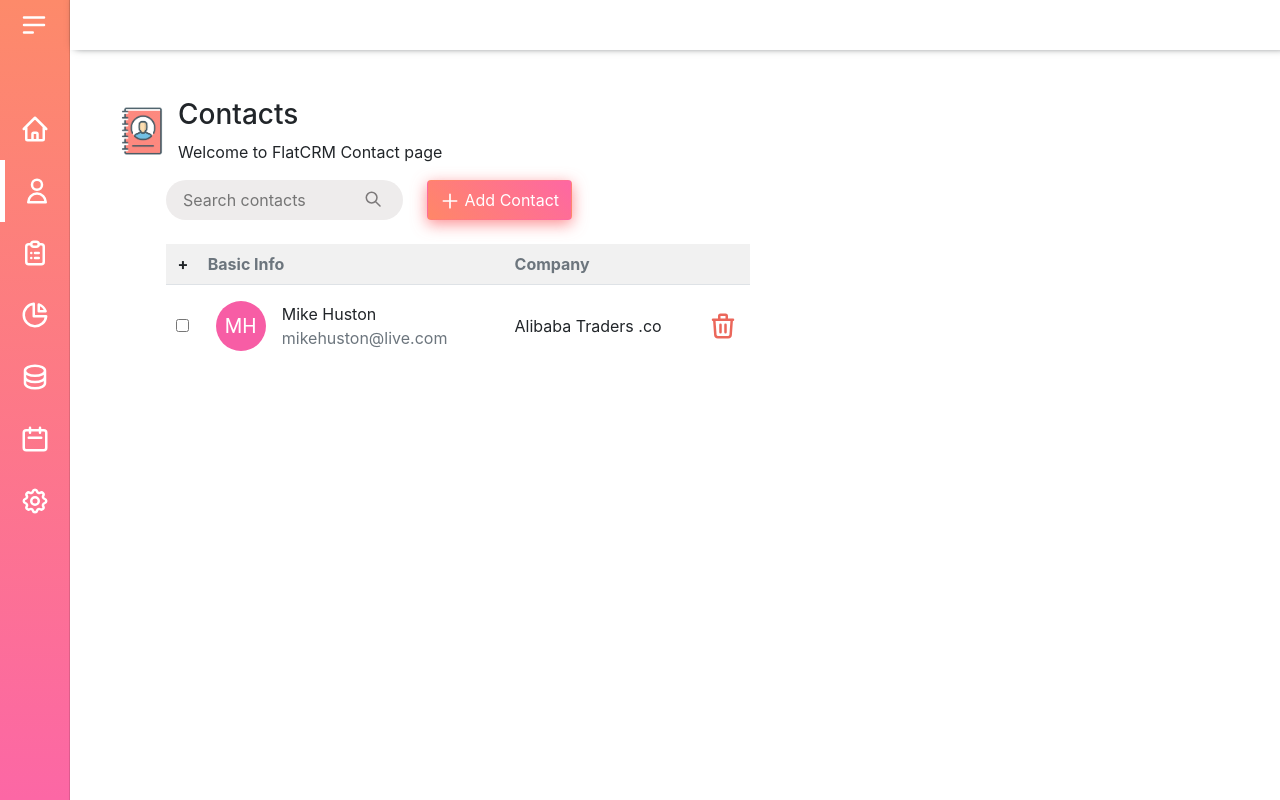
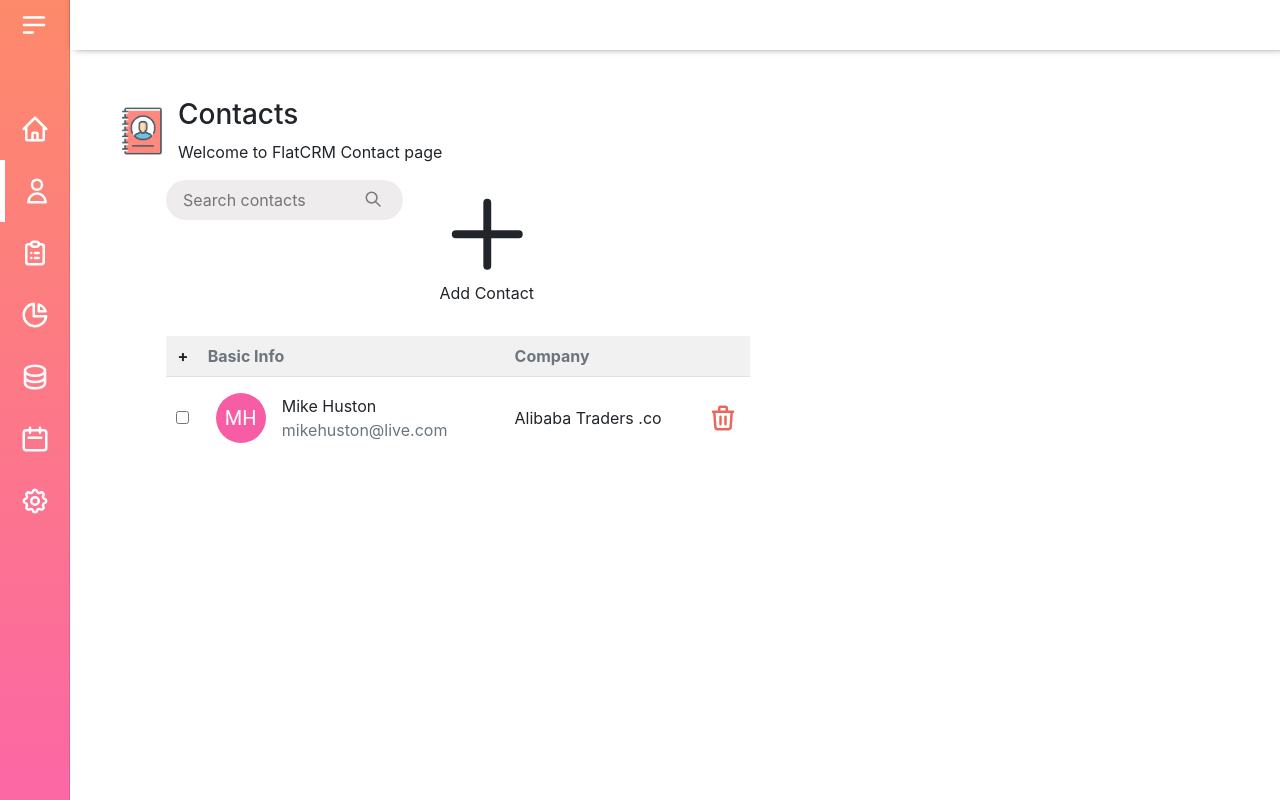
Before and after one commit to vishal-rathod-07/Contact-List-App, a React (Create React App) app: page / in a window 1280 px wide. Built offline with nearby package versions, Linux system fonts and the light colour scheme.

Commit message:
Refactor: class name replaced
- contact-btn class name replaced with custom button

```diff
--- a/src/components/ContactButton/ContactButton.js
+++ b/src/components/ContactButton/ContactButton.js
@@ -15,12 +15,13 @@ const ContactButton = ({
   return (
     <>
       <Button
+        title={btnType === 'add' ? 'Add Contact' : 'Edit Contact'}
         variant='default'
         onClick={() => {
           setModalShow(true);
           btnType === 'add' ? setIsEdit(false) : setIsEdit(true);
         }}
-        className='contact-btn'
+        className='custom-btn'
       >
         {btnIcon === 'pencil' ? (
           <PencilIcon className='edit-icon align-middle' />
```
